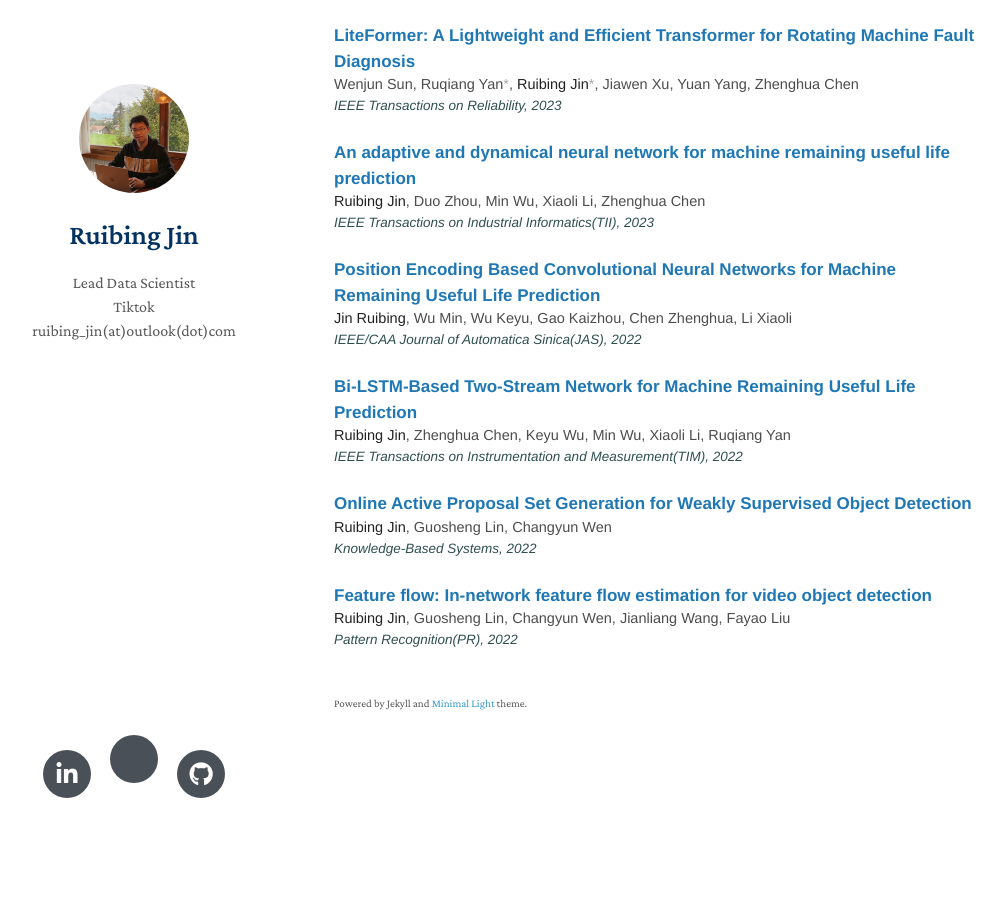
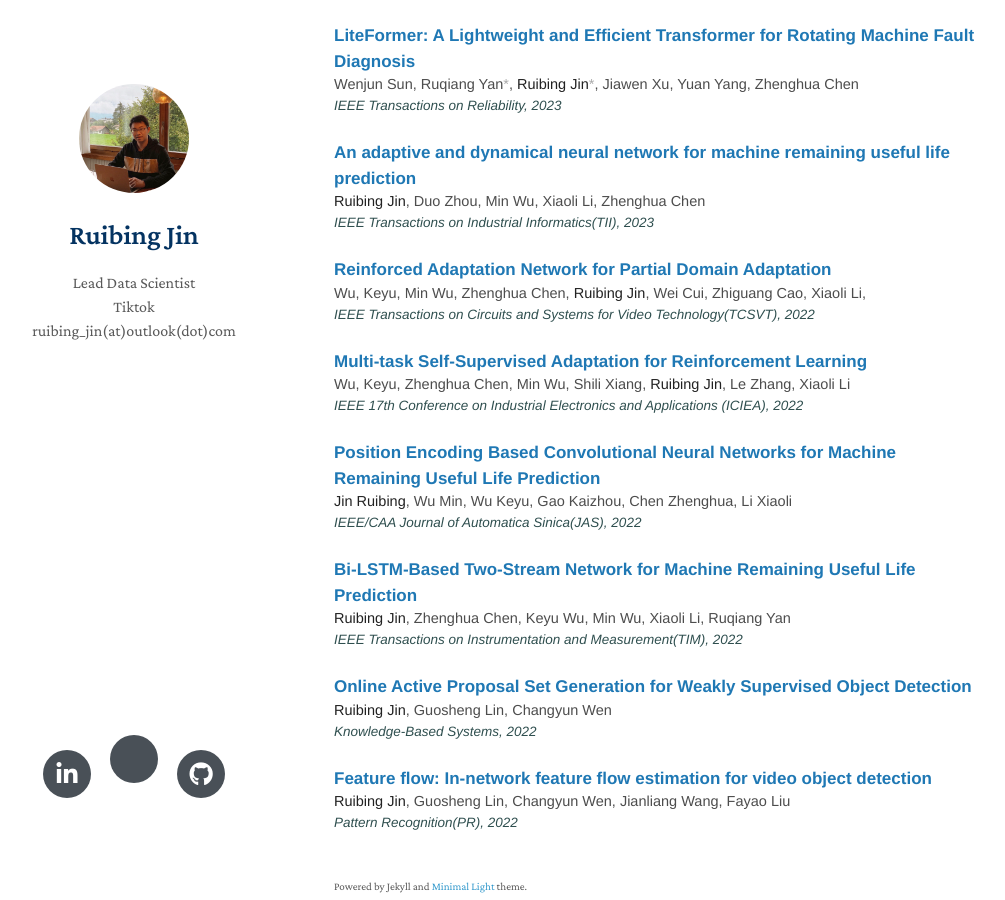
Before and after one commit to ruibing-jin/ruibing-jin.github.io, a Jekyll site: the page built from index.md, in a window 1280 px wide and 900 px high, scrolled down 2062 px. Shown: the whole window, without its empty margins (136-1141 px from the left). Built offline with Jekyll 4.4.1, drawn with Linux system fonts in a browser that asks for light colours; nearby versions of some CDN libraries; a style sheet for code colours, icons or effects is not loaded; our own code applies the rules of GitHub Pages for plain Markdown files.

Commit message:
Update index.md

```diff
--- a/index.md
+++ b/index.md
@@ -154,6 +154,36 @@ Network for Remaining Useful Life Prediction</span>
 
   <br>
 
+   <p style="margin:0; font-size:17px; font-weight:600; color:#2c3e50;">
+    <span style="color:#1f78b4;">Reinforced Adaptation Network for Partial
+Domain Adaptation</span>
+  </p>
+  <p style="margin:0; font-size:14.5px; color:#4d4d4d;">
+    Wu, Keyu, Min Wu, Zhenghua Chen,
+    <strong>Ruibing Jin</strong>,
+    Wei Cui, Zhiguang Cao, Xiaoli Li,
+  </p>
+  <p style="margin:0; font-size:13.5px; color:#2f4f4f;">
+    <em>IEEE Transactions on Circuits and Systems for Video Technology(TCSVT), 2022</em>
+  </p>
+
+  <br>
+
+     <p style="margin:0; font-size:17px; font-weight:600; color:#2c3e50;">
+    <span style="color:#1f78b4;">Multi-task Self-Supervised Adaptation for
+Reinforcement Learning</span>
+  </p>
+  <p style="margin:0; font-size:14.5px; color:#4d4d4d;">
+    Wu, Keyu, Zhenghua Chen, Min Wu, Shili Xiang,
+    <strong>Ruibing Jin</strong>,
+    Le Zhang, Xiaoli Li
+  </p>
+  <p style="margin:0; font-size:13.5px; color:#2f4f4f;">
+    <em>IEEE 17th Conference on Industrial Electronics and Applications (ICIEA), 2022</em>
+  </p>
+
+  <br>
+
   <p style="margin:0; font-size:17px; font-weight:600; color:#2c3e50;">
     <span style="color:#1f78b4;">Position Encoding Based Convolutional Neural Networks for Machine Remaining Useful Life Prediction</span>
   </p>
```
